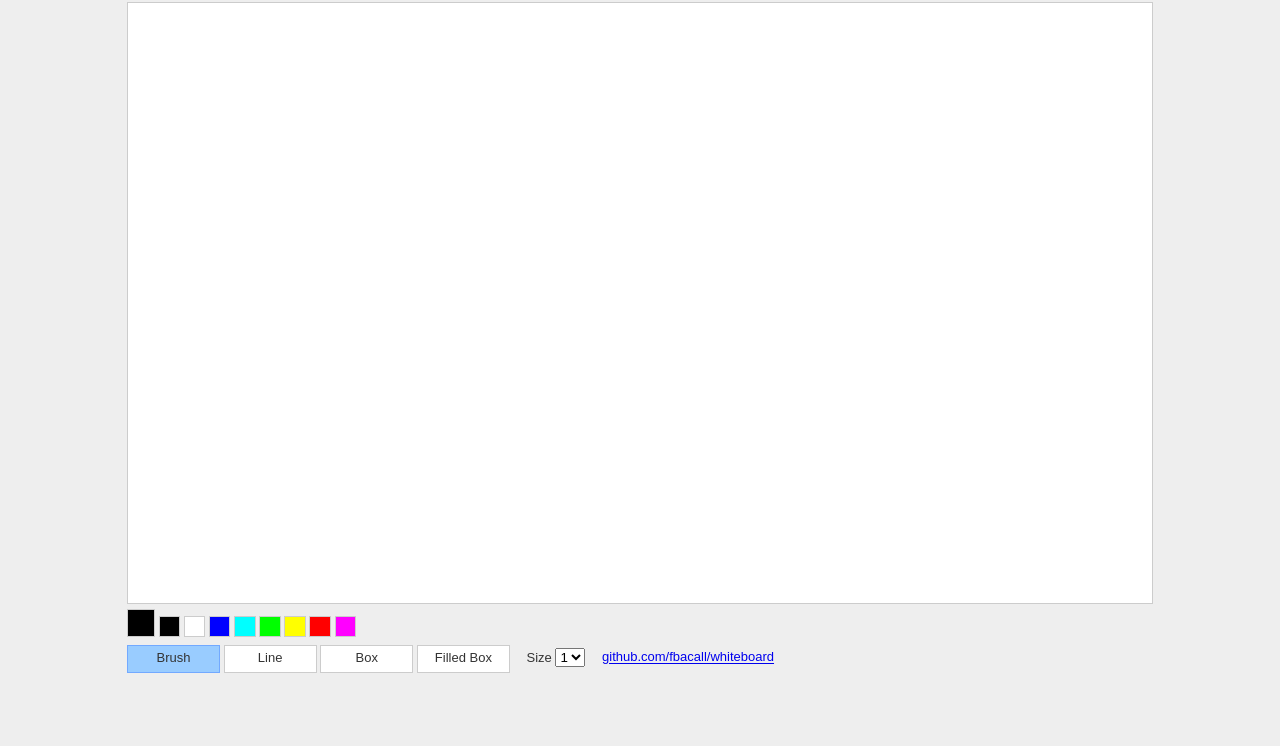
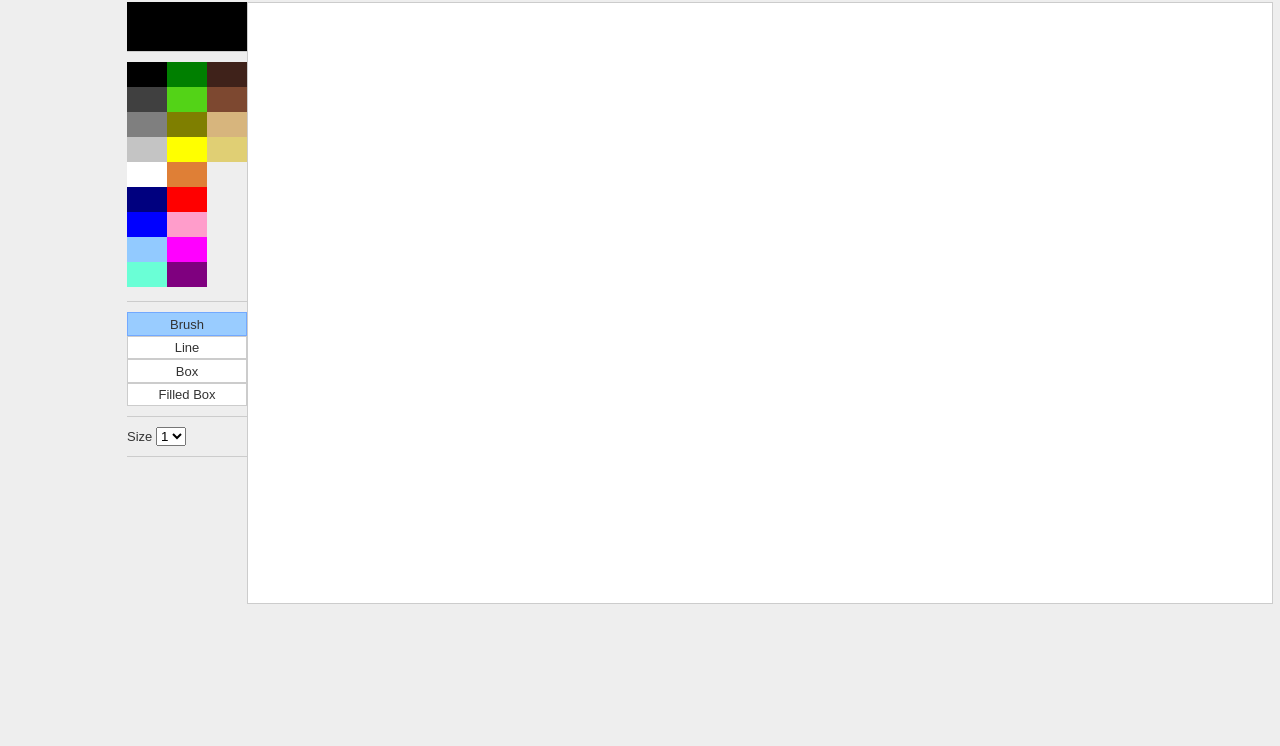
Before and after one commit to fbacall/whiteboard, a website: page client.html in a window 1280 px wide. Shown: the part 54-800 px from the top of the page. Drawn offline with nearby package versions, Linux system fonts and the light colour scheme; no server answers.

Commit message:
Restyled interface and added more colours

```diff
--- a/client.css
+++ b/client.css
@@ -1,3 +1,7 @@
+* {
+    box-sizing: border-box;
+}
+
 body {
     font-size: 13px;
     font-family: sans-serif;
@@ -5,21 +9,23 @@ body {
     background-color: #eee;
 }
 
+h1 {
+    text-align: center;
+}
+
 #wrapper {
     width: 1026px;
     margin: 0.5em auto;
+    display: flex;
 }
 
 #canvases {
+    flex-grow: 1;
     position: relative;
-    width: 1026px;
-    height: 602px;
 }
 
 #drawing-canvas, #preview-canvas {
     position: absolute;
-    left: 0;
-    top: 0;
     z-index: 1;
     border: 1px solid #ccc;
 }
@@ -30,26 +36,16 @@ body {
 }
 
 #selected-colour {
-    display: inline-block;
-    width: 2em;
-    height: 2em;
-    border: 1px solid #ccc;
-    margin: 5px 0;
+    height: 50px;
+    width: 100%;
 }
 
 .colour {
-    display: inline-block;
-    width: 1.5em;
-    height: 1.5em;
-    border: 1px solid #ccc;
-    margin: 5px 0;
+    height: 25px;
     cursor: pointer;
 }
 
 .tool {
-    display: inline-block;
-    width: 5em;
-    height: 1.5em;
     border: 1px solid #ccc;
     padding: 0.25em 1em;
     text-align: center;
@@ -63,10 +59,21 @@ body {
 }
 
 .setting {
-    display: inline-block;
-    padding-right: 1em;
+    flex: 1;
+}
+
+#sidebar {
+    width: 120px;
+    flex-shrink: 0;
+}
+
+#sidebar > div {
+    border-bottom: 1px solid #ccc;
+    padding: 10px 0;
 }
 
 #palette {
-    width: 100%;
+    display: flex;
+    flex-flow: column wrap;
+    height: 250px
 }
--- a/client.html
+++ b/client.html
@@ -8,8 +8,52 @@
 </head>
 
 <body>
+<h1>Whiteboard</h1>
 <div id="wrapper">
-    <h1>Whiteboard</h1>
+    <div id="sidebar">
+        <div id="selected-colour" style="background-color: rgb(0,0,0)"></div>
+        <div id="palette">
+            <div class="colour" style="background-color: rgb(0,0,0)"></div>
+            <div class="colour" style="background-color: rgb(64,64,64)"></div>
+            <div class="colour" style="background-color: rgb(127,127,127)"></div>
+            <div class="colour" style="background-color: rgb(196,196,196)"></div>
+            <div class="colour" style="background-color: rgb(255,255,255)"></div>
+            <div class="colour" style="background-color: rgb(0,0,127)"></div>
+            <div class="colour" style="background-color: rgb(0,0,255)"></div>
+            <div class="colour" style="background-color: rgb(146, 202, 255)"></div>
+            <div class="colour" style="background-color: rgb(106, 255, 214)"></div>
+            <div class="colour" style="background-color: rgb(0,127,0)"></div>
+            <div class="colour" style="background-color: rgb(83, 211, 23)"></div>
+            <div class="colour" style="background-color: rgb(127,127,0)"></div>
+            <div class="colour" style="background-color: rgb(255,255,0)"></div>
+            <div class="colour" style="background-color: rgb(223, 127, 54)"></div>
+            <div class="colour" style="background-color: rgb(255,0,0)"></div>
+            <div class="colour" style="background-color: rgb(255, 157, 203)"></div>
+            <div class="colour" style="background-color: rgb(255,0,255)"></div>
+            <div class="colour" style="background-color: rgb(127,0,127)"></div>
+            <div class="colour" style="background-color: rgb(63, 34, 26)"></div>
+            <div class="colour" style="background-color: rgb(125, 72, 48)"></div>
+            <div class="colour" style="background-color: rgb(215, 181, 125)"></div>
+            <div class="colour" style="background-color: rgb(224, 207, 116)"></div>
+        </div>
+
+        <div class="setting" id="tools">
+            <div class="tool" data-tool="brush">Brush</div>
+            <div class="tool" data-tool="line">Line</div>
+            <div class="tool" data-tool="quad">Box</div>
+            <div class="tool" data-tool="fillQuad">Filled Box</div>
+        </div>
+        <div class="setting" id="size">
+            Size
+            <select id="size-select" autocomplete="off">
+                <option value="2">1</option>
+                <option value="4">2</option>
+                <option value="6">3</option>
+                <option value="8">4</option>
+                <option value="10">5</option>
+            </select>
+        </div>
+    </div>
     <div id="canvases">
         <canvas id="drawing-canvas" width="1024" height="600">
             Canvas not supported in your browser
@@ -19,35 +63,6 @@
         </canvas>
     </div>
 
-    <div class="setting" id="palette">
-        <div id="selected-colour" style="background-color: rgb(0,0,0)"></div>
-        <div class="colour" style="background-color: rgb(0,0,0)"></div>
-        <div class="colour" style="background-color: rgb(255,255,255)"></div>
-        <div class="colour" style="background-color: rgb(0,0,255)"></div>
-        <div class="colour" style="background-color: rgb(0,255,255)"></div>
-        <div class="colour" style="background-color: rgb(0,255,0)"></div>
-        <div class="colour" style="background-color: rgb(255,255,0)"></div>
-        <div class="colour" style="background-color: rgb(255,0,0)"></div>
-        <div class="colour" style="background-color: rgb(255,0,255)"></div>
-    </div>
-
-    <div class="setting" id="tools">
-        <div class="tool" data-tool="brush">Brush</div>
-        <div class="tool" data-tool="line">Line</div>
-        <div class="tool" data-tool="quad">Box</div>
-        <div class="tool" data-tool="fillQuad">Filled Box</div>
-    </div>
-
-    <div class="setting" id="size">
-        Size
-        <select id="size-select">
-            <option value="2">1</option>
-            <option value="4">2</option>
-            <option value="6">3</option>
-            <option value="8">4</option>
-            <option value="10">5</option>
-        </select>
-    </div>
     <a href="https://github.com/fbacall/whiteboard">github.com/fbacall/whiteboard</a>
 </div>
 </body>
```
